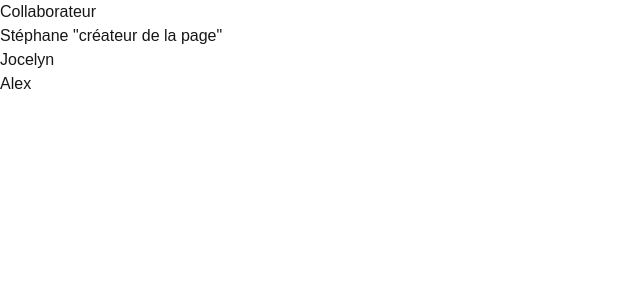
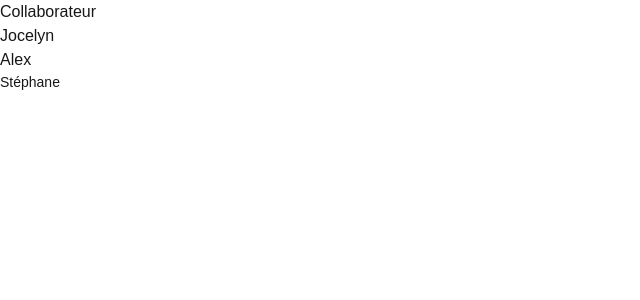
Before and after one commit to JossBvd/test-next, a Next.js app: page / in a window 1280 px wide. Shown: the top 300 px of the page, without its empty margins (0-640 px from the left). Built offline with nearby package versions, Linux system fonts and the light colour scheme.

Commit message:
Update page.js

```diff
--- a/src/app/page.js
+++ b/src/app/page.js
@@ -5,10 +5,11 @@ export default function Home() {
     <div className="">
       <h1>Collaborateur</h1>
       <ol>
-        <li>Stéphane "créateur de la page"</li>
+
         <li>Jocelyn</li>
 
         <li>Alex</li>
+        <li class="text-sm">Stéphane</li>
       </ol>
     </div>
   );
```
